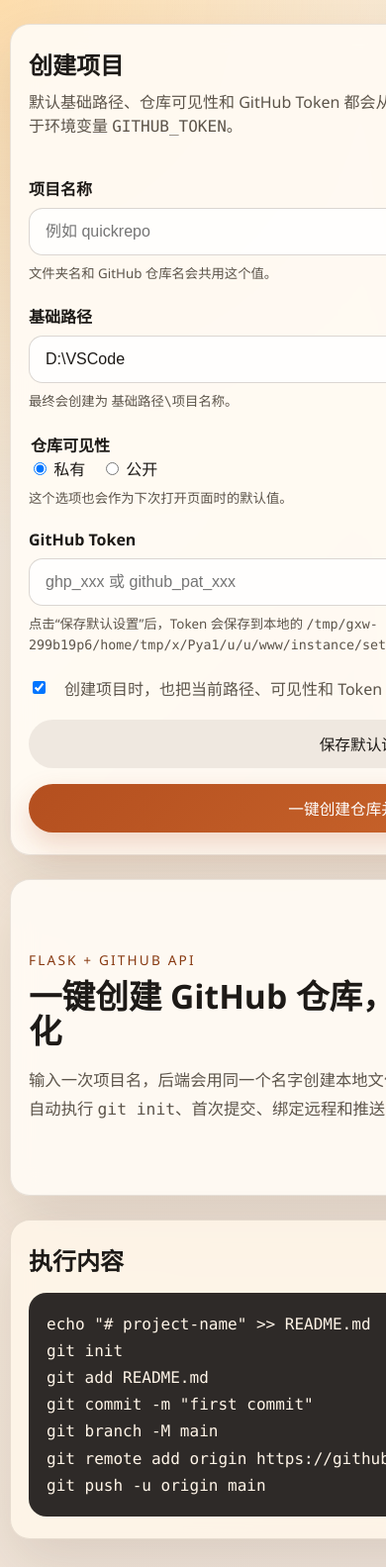
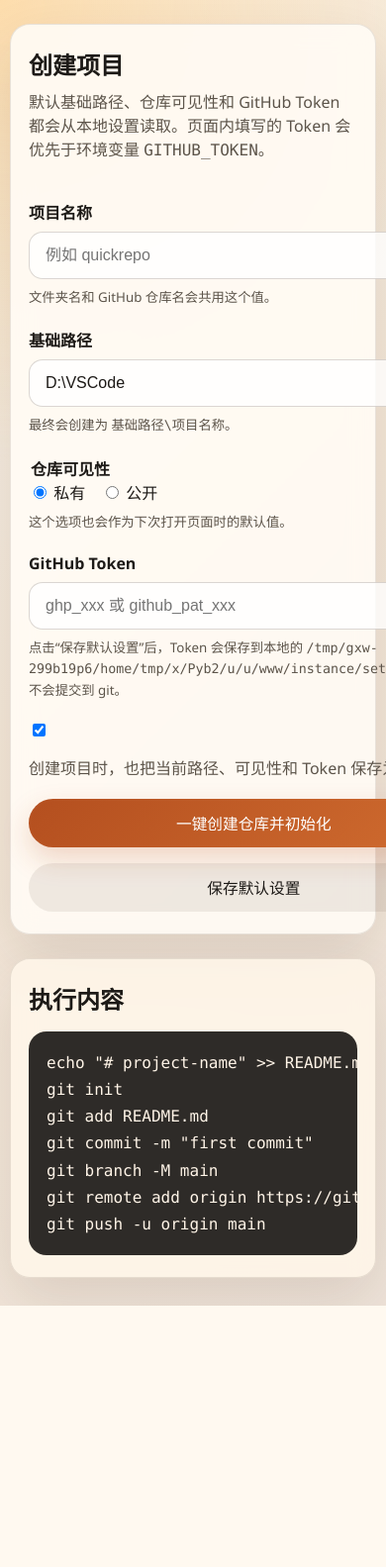
Before and after one commit to neosoob/quickrepo, a Flask app: page / in a window 390 px wide; the page is wider, and only the part inside the window is pictured. Shown: that part at 99% size. After the commit the page ends 1319 px from the top of that part, so only its background shows below. Run offline with Flask 3, Linux system fonts and the light colour scheme.

Commit message:
Center sections and move save button

```diff
--- a/static/style.css
+++ b/static/style.css
@@ -35,21 +35,9 @@ pre {
 }
 
 .page-shell {
-    width: min(1240px, calc(100% - 32px));
+    width: min(1000px, calc(100% - 32px));
     margin: 0 auto;
     padding: 40px 0 56px;
-}
-
-.layout-grid {
-    display: grid;
-    grid-template-columns: minmax(0, 1.2fr) minmax(320px, 0.8fr);
-    gap: 24px;
-    align-items: start;
-}
-
-.side-column {
-    display: grid;
-    gap: 24px;
 }
 
 .panel {
@@ -61,38 +49,12 @@ pre {
     backdrop-filter: blur(12px);
 }
 
+.panel + .panel {
+    margin-top: 24px;
+}
+
 .panel-muted {
     background: var(--panel-muted);
-}
-
-.hero-panel {
-    min-height: 320px;
-    display: flex;
-    flex-direction: column;
-    justify-content: center;
-}
-
-.eyebrow {
-    margin: 0 0 10px;
-    font-size: 0.85rem;
-    letter-spacing: 0.16em;
-    text-transform: uppercase;
-    color: var(--primary-dark);
-}
-
-.hero-panel h1 {
-    margin: 0;
-    font-size: clamp(2.1rem, 4vw, 3.5rem);
-    line-height: 1.04;
-    max-width: 12ch;
-}
-
-.hero-copy {
-    margin: 18px 0 0;
-    max-width: 560px;
-    color: var(--muted);
-    font-size: 1.02rem;
-    line-height: 1.75;
 }
 
 .panel-head {
@@ -235,6 +197,10 @@ fieldset {
     color: var(--muted);
 }
 
+.button-row-split {
+    justify-content: space-between;
+}
+
 .button {
     appearance: none;
     border: 0;
@@ -270,19 +236,9 @@ pre {
     line-height: 1.7;
 }
 
-@media (max-width: 980px) {
-    .layout-grid {
-        grid-template-columns: 1fr;
-    }
-
-    .hero-panel h1 {
-        max-width: none;
-    }
-}
-
 @media (max-width: 700px) {
     .page-shell {
-        width: min(100% - 20px, 1240px);
+        width: min(100% - 20px, 1000px);
         padding-top: 24px;
         padding-bottom: 28px;
     }
@@ -296,7 +252,8 @@ pre {
         flex-direction: column;
     }
 
-    .button-row {
+    .button-row,
+    .button-row-split {
         flex-direction: column;
         align-items: stretch;
     }
--- a/templates/index.html
+++ b/templates/index.html
@@ -4,11 +4,10 @@
     <meta charset="utf-8">
     <meta name="viewport" content="width=device-width, initial-scale=1">
     <title>QuickRepo</title>
-    <link rel="stylesheet" href="{{ url_for('static', filename='style.css') }}">
+    <link rel="stylesheet" href="{{ url_for('static', filename='style.css', v='20260311-6') }}">
 </head>
 <body>
     <main class="page-shell">
-        <div class="layout-grid">
         <section class="panel form-panel">
             <div class="panel-head">
                 <div>
@@ -113,28 +112,18 @@
                     创建项目时，也把当前路径、可见性和 Token 保存为下次默认值
                 </label>
 
-                    <div class="button-row">
+                <div class="button-row button-row-split">
+                    <button class="button button-primary" type="submit">
+                        一键创建仓库并初始化
+                    </button>
                     <button class="button button-secondary" type="submit" formaction="{{ url_for('save_settings_route') }}" formnovalidate>
                         保存默认设置
-                        </button>
-                        <button class="button button-primary" type="submit">
-                            一键创建仓库并初始化
                     </button>
                 </div>
             </form>
         </section>
 
-            <aside class="side-column">
-                <section class="panel hero-panel">
-                    <p class="eyebrow">Flask + GitHub API</p>
-                    <h1>一键创建 GitHub 仓库，并完成本地 Git 初始化</h1>
-                    <p class="hero-copy">
-                        输入一次项目名，后端会用同一个名字创建本地文件夹和 GitHub 仓库，然后自动执行
-                        <code>git init</code>、首次提交、绑定远程和推送。
-                    </p>
-                </section>
-
-                <section class="panel panel-muted">
+        <section class="panel panel-muted command-panel">
             <h2>执行内容</h2>
             <pre><code>echo "# project-name" &gt;&gt; README.md
 git init
@@ -144,8 +133,6 @@ git branch -M main
 git remote add origin https://github.com/your-name/project-name.git
 git push -u origin main</code></pre>
         </section>
-            </aside>
-        </div>
     </main>
 </body>
 </html>
```
Lines whose indentation alone changed are shown as unchanged.
